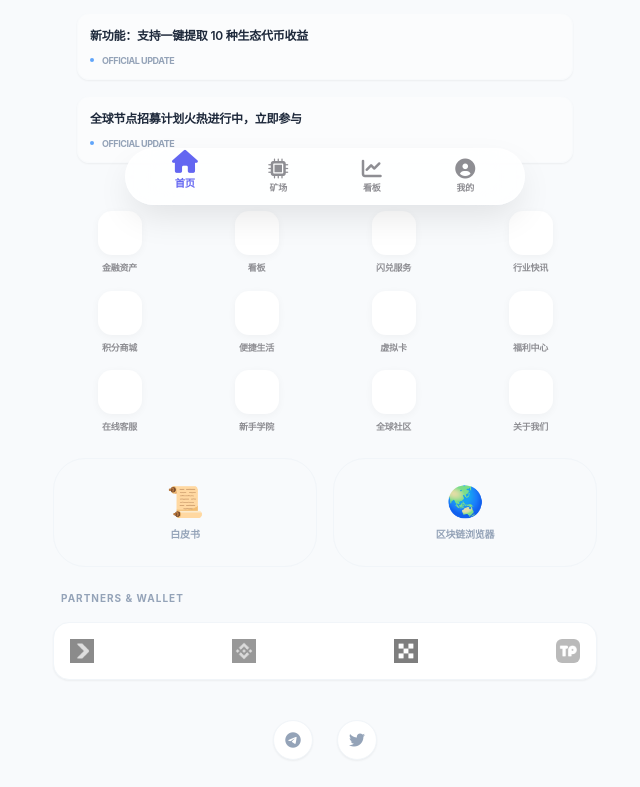
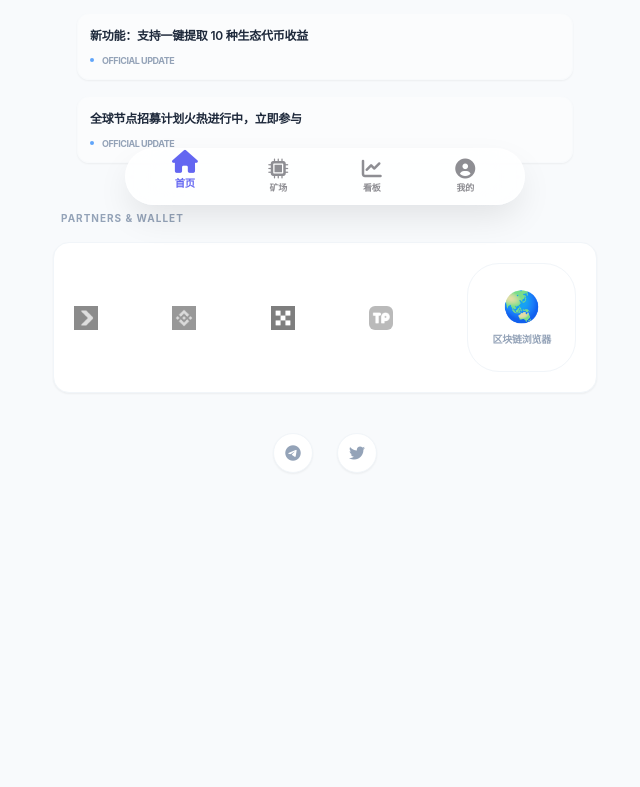
Before and after one commit to huafang188/Future-Blockchain-Space, a plain HTML site: page index.html in a window 1280 px wide. Shown: the part 571-1358 px from the top of the page, without its empty margins (315-955 px from the left). After the commit the page ends 1156 px from the top, so only its background shows below. Drawn offline with nearby package versions, Linux system fonts and the light colour scheme.

Commit message:
Update index.html

```diff
--- a/index.html
+++ b/index.html
@@ -79,75 +79,15 @@
         </div>
     </div>
 </section>
-<div class="nav-container">
-    <div class="nav-grid">
-        <div class="nav-item" onclick="handleNavClick('finance')">
-            <div class="nav-icon"><i class="ri-bank-card-line"></i></div>
-            <span class="nav-text" data-i18n="nav_finance">金融资产</span>
-        </div>
-        <div class="nav-item" onclick="handleNavClick('market')">
-            <div class="nav-icon"><i class="ri-stock-line"></i></div>
-            <span class="nav-text" data-i18n="nav_market">行情中心</span>
-        </div>
-        <div class="nav-item" onclick="handleNavClick('exchange')">
-            <div class="nav-icon"><i class="ri-exchange-funds-line"></i></div>
-            <span class="nav-text" data-i18n="nav_exchange">闪兑服务</span>
-        </div>
-        <div class="nav-item" onclick="handleNavClick('news')">
-            <div class="nav-icon"><i class="ri-broadcast-line"></i></div>
-            <span class="nav-text" data-i18n="nav_news">行业快讯</span>
-        </div>
 
-        <div class="nav-item" onclick="handleNavClick('shop')">
-            <div class="nav-icon"><i class="ri-shopping-bag-3-line"></i></div>
-            <span class="nav-text" data-i18n="nav_shopping">积分商城</span>
-        </div>
-        <div class="nav-item" onclick="handleNavClick('life')">
-            <div class="nav-icon"><i class="ri-cup-line"></i></div>
-            <span class="nav-text" data-i18n="nav_lifestyle">便捷生活</span>
-        </div>
-        <div class="nav-item" onclick="handleNavClick('card')">
-            <div class="nav-icon"><i class="ri-visa-line"></i></div>
-            <span class="nav-text" data-i18n="nav_vcard">虚拟卡</span>
-        </div>
-        <div class="nav-item" onclick="handleNavClick('gift')">
-            <div class="nav-icon"><i class="ri-gift-line"></i></div>
-            <span class="nav-text" data-i18n="nav_rewards">福利中心</span>
-        </div>
 
-        <div class="nav-item" onclick="handleNavClick('support')">
-            <div class="nav-icon"><i class="ri-customer-service-2-line"></i></div>
-            <span class="nav-text" data-i18n="nav_support">在线客服</span>
-        </div>
-        <div class="nav-item" onclick="handleNavClick('edu')">
-            <div class="nav-icon"><i class="ri-book-read-line"></i></div>
-            <span class="nav-text" data-i18n="nav_academy">新手学院</span>
-        </div>
-        <div class="nav-item" onclick="handleNavClick('community')">
-            <div class="nav-icon"><i class="ri-global-line"></i></div>
-            <span class="nav-text" data-i18n="nav_community">全球社区</span>
-        </div>
-        <div class="nav-item" onclick="handleNavClick('about')">
-            <div class="nav-icon"><i class="ri-shield-user-line"></i></div>
-            <span class="nav-text" data-i18n="nav_about">关于我们</span>
-        </div>
-    </div>
-</div>
 
-            <div class="grid grid-cols-2 gap-4">
-                <a href="#" onclick="handleNav('whitepaper')" class="glass-card p-6 rounded-[2rem] text-center border border-slate-100 active:scale-95 transition-all">
-                    <div class="text-3xl mb-2">📜</div>
-                    <p class="text-[10px] font-black uppercase text-slate-400" data-i18n="nav_wp">白皮书</p>
-                </a>
-                <a href="https://bscscan.com/" target="_blank" class="glass-card p-6 rounded-[2rem] text-center border border-slate-100 active:scale-95 transition-all">
-                    <div class="text-3xl mb-2">🌏</div>
-                    <p class="text-[10px] font-black uppercase text-slate-400">区块链浏览器</p>
-                </a>
-            </div>
+
+
 
 <section class="space-y-4">
     <h4 class="text-[10px] font-black text-slate-400 uppercase tracking-widest px-2" data-i18n="partners_title">Partners & Wallet</h4>
-    <div class="flex justify-between items-center bg-white p-4 rounded-2xl border border-slate-100 shadow-sm">
+    <div class="flex justify-between items-center bg-white p-5 rounded-2xl border border-slate-100 shadow-sm">
 
         <a href="https://web3.bitget.com" target="_blank" class="partner-link group">
             <img src="assets/bitget.png" class="h-6 grayscale opacity-50 group-hover:opacity-100 group-hover:grayscale-0 transition-all duration-300 transform group-hover:scale-110">
@@ -164,6 +104,10 @@
         <a href="https://www.tokenpocket.pro" target="_blank" class="partner-link group">
             <img src="assets/tp.png" class="h-6 rounded-md grayscale opacity-50 group-hover:opacity-100 group-hover:grayscale-0 transition-all duration-300 transform group-hover:scale-110" onerror="this.src='https://tokenpocket.pro/static/favicon.ico'">
         </a>
+        <a href="https://bscscan.com/" target="_blank" class="glass-card p-6 rounded-[2rem] text-center border border-slate-100 active:scale-95 transition-all">
+                    <div class="text-3xl mb-2">🌏</div>
+                    <p class="text-[10px] font-black uppercase text-slate-400">区块链浏览器</p>
+                </a>
 
     </div>
 </section>
```
